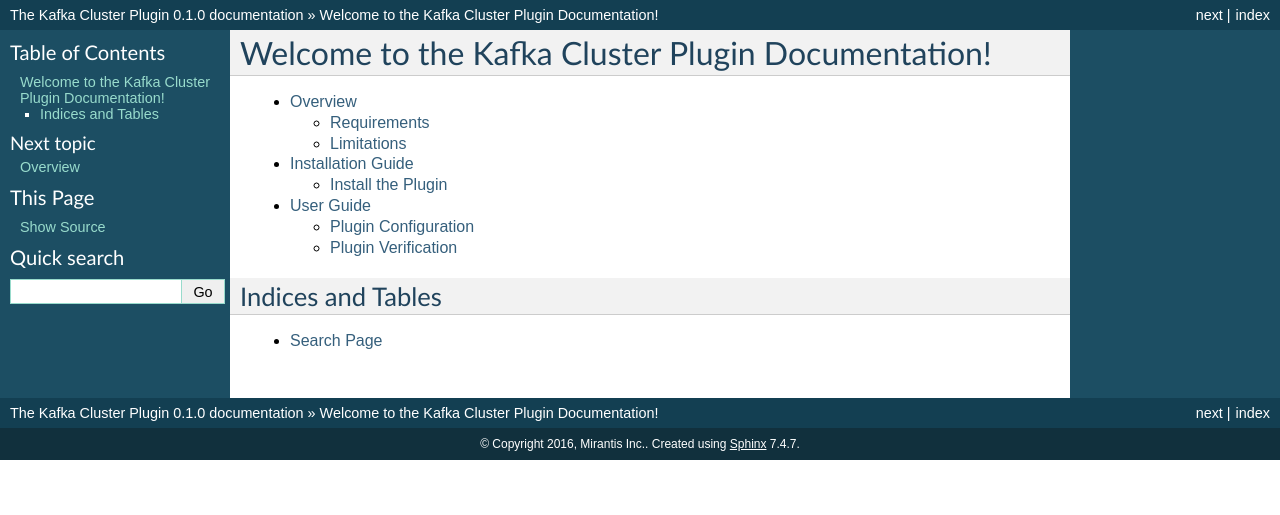
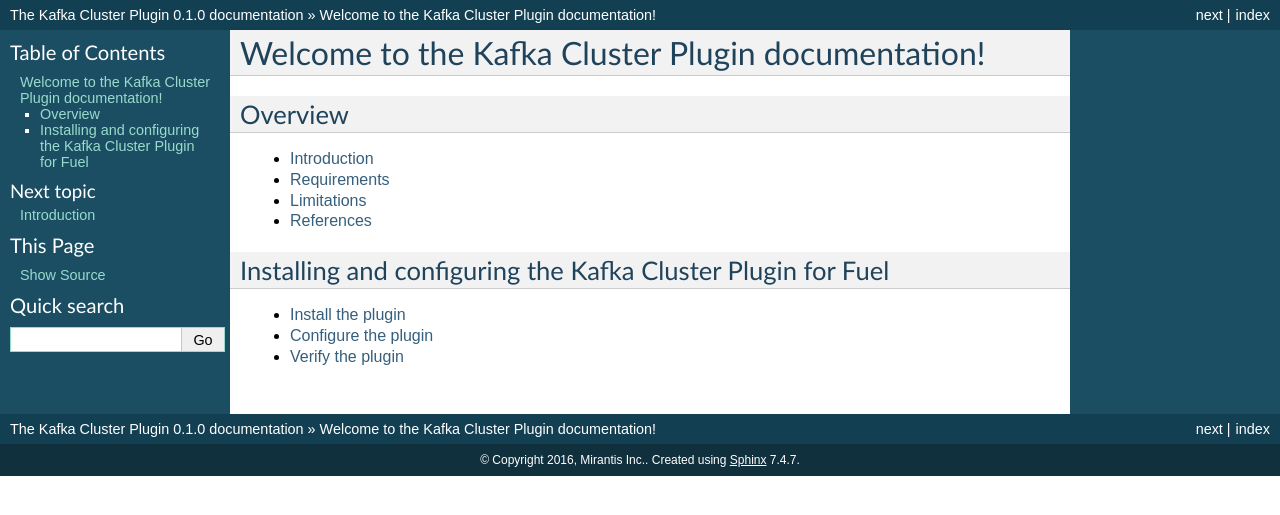
Before and after one commit to openstack-archive/fuel-plugin-kafka, a Sphinx documentation site: the page built from docs/source/index.rst, in a window 1280 px wide. Shown: the top 515 px of the page. Built offline with Sphinx 7.4.7, drawn with Linux system fonts in a browser that asks for light colours.

Commit message:
[Docs] Edits the plugin guide structure
Edits the table of contents and overall structure of the
Kafka Cluster Plugin documentation.

Change-Id: Ic0d5e06bef2923e5b0740b47ff254f634f58d9be

```diff
--- a/docs/source/conf.py
+++ b/docs/source/conf.py
@@ -6,7 +6,7 @@
 master_doc = 'index'
 project = u'The Kafka Cluster Plugin'
 copyright = u'2016, Mirantis Inc.'
-version = '0.1'
+version = '1.0'
 release = '0.1.0'
 exclude_patterns = [
 ]
--- a/docs/source/guide.rst
+++ b/docs/source/configure.rst
@@ -1,12 +1,11 @@
-User Guide
-==========
+.. _configuration:
+
+Configure the plugin
+~~~~~~~~~~~~~~~~~~~~
 
 Once the *Kafka Plugin* is installed following the instructions of
-the :ref:`Installation Guide`, you can add Kafka nodes to new or
+the :ref:`installation`, you can add Kafka nodes to new or
 existing Mirantis OpenStack (MOS) environment.
-
-Plugin Configuration
---------------------
 
 To use the *Kafka Plugin*, you need to add nodes with Kafka role `Add a node to an OpenStack environment
 <http://docs.openstack.org/developer/fuel-docs/userdocs/fuel-user-guide/configure-environment/add-nodes.html>`_.
@@ -43,34 +42,3 @@
 5. `Deploy your changes
    <http://docs.openstack.org/developer/fuel-docs/userdocs/fuel-user-guide/deploy-environment.html>`_
    once you are done with the configuration of your environment.
-
-Plugin Verification
--------------------
-
-#. On the Fuel Master node, find the IP address of a node where the
-   Kafka is installed using the :command:`fuel nodes` command:
-
-   .. code-block:: console
-
-    [root@fuel ~]# fuel nodes
-    id|status|name            |cluster|ip  |mac |roles               |
-    --|------|----------------|-------|----|-------------------------|
-    1 |ready |Untitled (fa:87)| 1     |... |... |kafka               |
-    2 |ready |Untitled (12:aa)| 1     |... |... |kafka               |
-    3 |ready |Untitled (4e:6e)| 1     |... |... |kafka               |
-
-
-#. Log in to any of these nodes using SSH, for example, to ``node-1``.
-#. Run the following command:
-
-   .. code-block:: console
-
-    root@node-1:~# netstat -ntpl | grep java
-    tcp6       0      0 :::9092                 :::*                    LISTEN      14702/java
-    tcp6       0      0 :::2181                 :::*                    LISTEN      9710/java
-    tcp6       0      0 :::9990                 :::*                    LISTEN      14702/java
-
-   You will see that Kafka and Zookeeper are running and listening theirs ports:
-   2181 - Zookeeper, 9092 and 9990 - Kafka.
-
-#. Additionally you can test sending/receiving messages with instructions on `Quick Start Guide (Step 3 - Step 5) <http://kafka.apache.org/documentation.html#quickstart>`_
--- a/docs/source/index.rst
+++ b/docs/source/index.rst
@@ -1,15 +1,24 @@
-=====================================================
-Welcome to the Kafka Cluster Plugin Documentation!
-=====================================================
+==================================================
+Welcome to the Kafka Cluster Plugin documentation!
+==================================================
+
+Overview
+========
+
+.. toctree::
+   :maxdepth: 1
+
+   intro
+   requirements
+   limitations
+   references
+
+Installing and configuring the Kafka Cluster Plugin for Fuel
+============================================================
 
 .. toctree::
    :maxdepth: 2
 
-   description
-   installation
-   guide
-
-Indices and Tables
-==================
-
-* :ref:`search`
+   install
+   configure
+   verify
--- a/docs/source/installation.rst
+++ b/docs/source/install.rst
@@ -1,10 +1,7 @@
-.. _installation guide:
+.. _installation:
 
-Installation Guide
-==================
-
-Install the Plugin
-------------------
+Install the plugin
+~~~~~~~~~~~~~~~~~~
 
 To install the *Kafka Plugin*, you need to follow these steps.
 
@@ -18,18 +15,18 @@
    <http://docs.openstack.org/developer/fuel-docs/userdocs/fuel-install-guide/intro/intro_fuel_intro.html>`_
    with secure copy (scp)::
 
-     # scp fuel-plugin-ceilometer-redis/kafka-0.1-0.1.0-1.noarch.rpm /
+     # scp fuel-plugin-ceilometer-redis/kafka-1.0-0.1.0-1.noarch.rpm /
      root@:<the_Fuel_Master_node_IP address>:/tmp
 
 #. Log into the Fuel Master node and install the plugin::
 
     # ssh root@:<the_Fuel_Master_node_IP address>
     [root@fuel-master ~]# cd /tmp
-    [root@fuel-master ~]# fuel plugins --install kafka-0.1-0.1.0-1.noarch.rpm
+    [root@fuel-master ~]# fuel plugins --install kafka-1.0-0.1.0-1.noarch.rpm
 
 #. Verify that the plugin is installed correctly::
 
     [root@fuel-master ~]# fuel plugins list
     id | name  | version | package_version | releases
     ---+-------+---------+-----------------+--------------------
-    1  | kafka | 0.1.0   | 4.0.0           | ubuntu (mitaka-9.0)
+    1  | kafka | 1.0.0   | 4.0.0           | ubuntu (mitaka-9.0)
```
Also changed, not shown: docs/source/description.rst (deleted, +0 -39 lines), docs/source/intro.rst (added, +19 -0 lines), docs/source/limitations.rst (added, +12 -0 lines), docs/source/references.rst (added, +10 -0 lines), docs/source/requirements.rst (added, +10 -0 lines), docs/source/verify.rst (added, +32 -0 lines).
